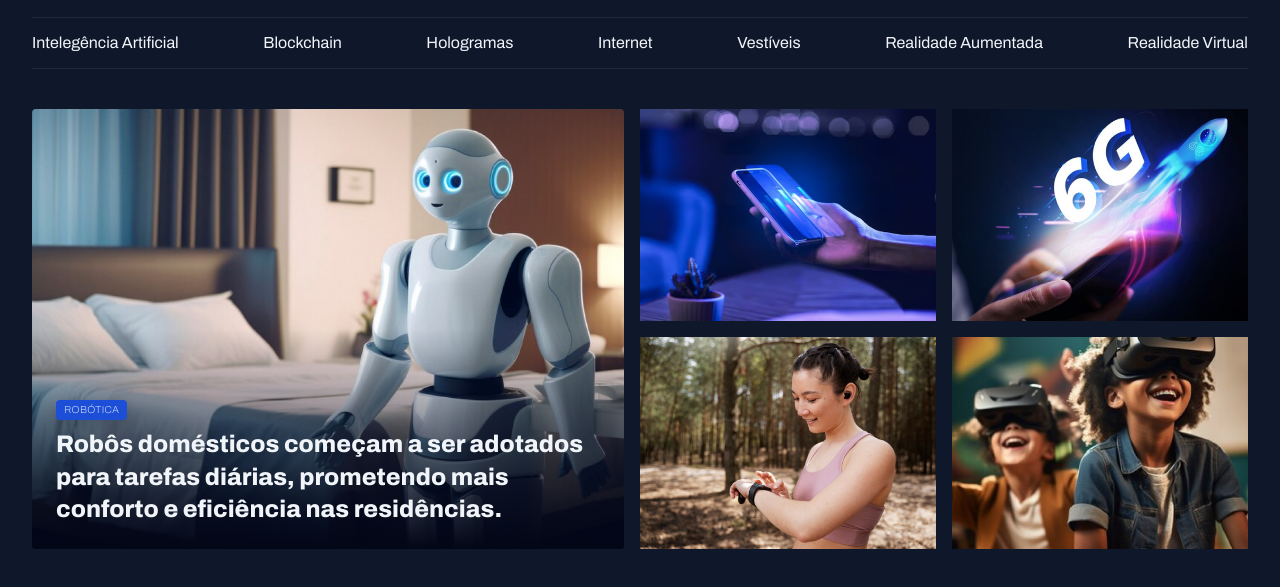
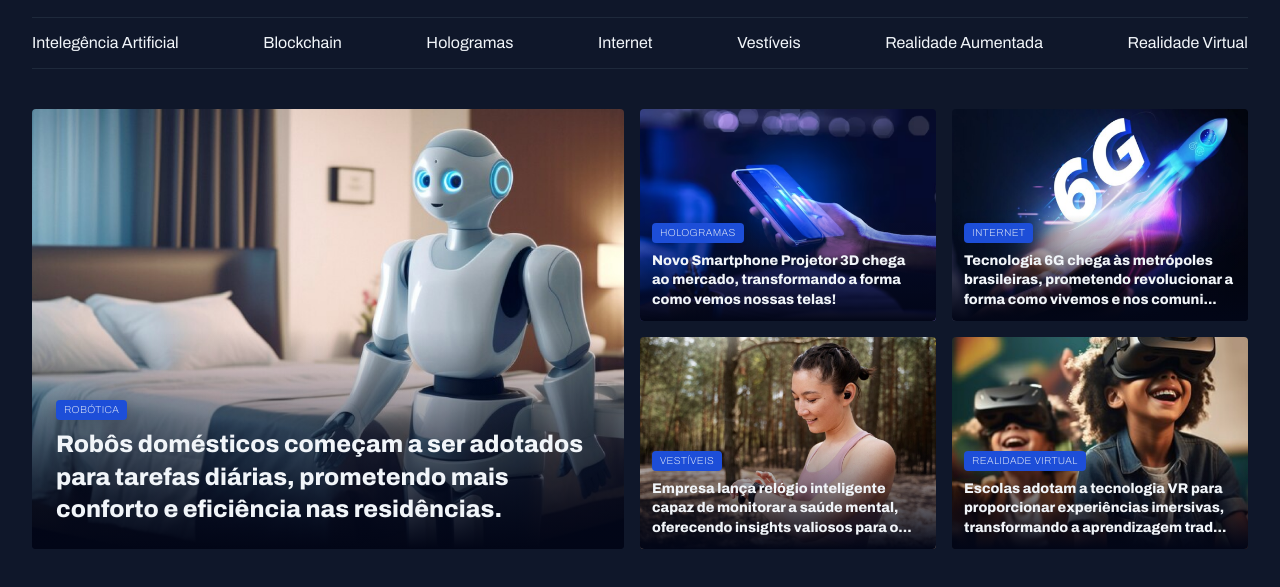
Before and after one commit to DavidSSouza050/PortalDeNoticias, a plain HTML site: page index.html in a window 1280 px wide. Shown: the part 55-642 px from the top of the page. Drawn offline with Linux system fonts and the light colour scheme.

Commit message:
Finalizando a sessão destaques

```diff
--- a/index.html
+++ b/index.html
@@ -38,7 +38,7 @@
   <main class="grid container">
     <section id="featured" class="grid grid-flow-col gap-16">
       <figure class="card">
-        <img src="assets/images/Image 01.png" alt="">
+        <img src="assets/images/Image 01.png" alt="Robôs domésticos começam a ser adotados para tarefas diárias, prometendo mais conforto e eficiência nas residências.">
         <figcaption>
           <span class="content-tag">Robótica</span>
           <h2 class="text-2xl">
@@ -48,19 +48,44 @@
       </figure>
 
       <div class="grid grid-cols-2 gap-16">
-        <div>
-          <img src="assets/images/Image 02.png" alt="">
-        </div>
-        <div>
-          <img src="assets/images/Image 03.png" alt="">
-        </div>
-        <div>
-          <img src="assets/images/Image 04.png" alt="">
-        </div>
-        <div>
-          <img src="assets/images/Image 05.png" alt="">
-        </div>
-      </div>
+        <figure class="card">
+          <img src="assets/images/Image 02.png" alt="Novo Smartphone Projetor 3D chega ao mercado, transformando a forma como vemos nossas telas!">
+          <figcaption>
+            <span class="content-tag">HOLOGRAMAS</span>
+            <h2 class="text-lg">
+              Novo Smartphone Projetor 3D chega ao mercado, transformando a forma como vemos nossas telas!
+            </h2>
+          </figcaption>
+        </figure>
+
+        <figure class="card">
+          <img src="assets/images/Image 03.png" alt="Tecnologia 6G chega às metrópoles brasileiras, prometendo revolucionar a forma como vivemos e nos comunicamos.">
+          <figcaption>
+            <span class="content-tag">Internet</span>
+            <h2 class="text-lg">
+              Tecnologia 6G chega às metrópoles brasileiras, prometendo revolucionar a forma como vivemos e nos comuni...
+            </h2>
+          </figcaption>
+        </figure>
+        <figure class="card">
+          <img src="assets/images/Image 04.png" alt="Empresa lança relógio inteligente capaz de monitorar a saúde mental, oferecendo insights valiosos para o bem-estar pessoal.">
+          <figcaption>
+            <span class="content-tag">Vestíveis</span>
+            <h2 class="text-lg">
+              Empresa lança relógio inteligente capaz de monitorar a saúde mental, oferecendo insights valiosos para o...
+            </h2>
+          </figcaption>
+        </figure>
+        <figure class="card">
+          <img src="assets/images/Image 05.png" alt="Escolas adotam a tecnologia VR para proporcionar experiências imersivas, transformando a aprendizagem tradicional.">
+          <figcaption>
+            <span class="content-tag">Realidade Virtual</span>
+            <h2 class="text-lg">
+              Escolas adotam a tecnologia VR para proporcionar experiências imersivas, transformando a aprendizagem trad...
+            </h2>
+          </figcaption>
+        </figure>
+      </figure>
     </section>
   </main>
 
--- a/styles/sections.css
+++ b/styles/sections.css
@@ -24,6 +24,11 @@
       position: absolute;
       bottom: 0;
       padding: 24px;
+
+      &:has(.text-lg){
+        padding: 12px;
+      }
+
       h2{
         margin-top: 8px;
       }
```
